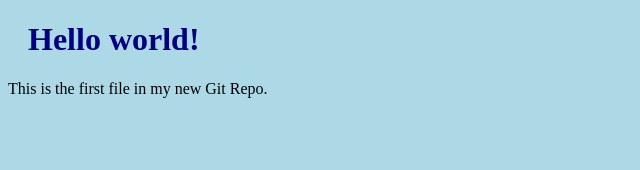
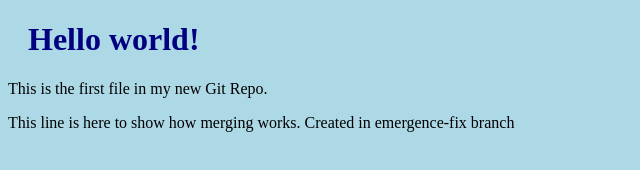
Before and after one commit to sergey-gar/sergey-gar.github.io, a plain HTML site: page index.html in a window 1280 px wide. Shown: the whole page, without its empty margins (0-640 px from the left). Drawn offline with Linux system fonts and the light colour scheme.

Commit message:
Commited from emergency-fix branch

```diff
--- a/index.html
+++ b/index.html
@@ -8,6 +8,7 @@
 
 <h1>Hello world!</h1>
 <p>This is the first file in my new Git Repo.</p>
+<p>This line is here to show how merging works. Created in emergence-fix branch</p>
 
 </body>
 </html>
```
